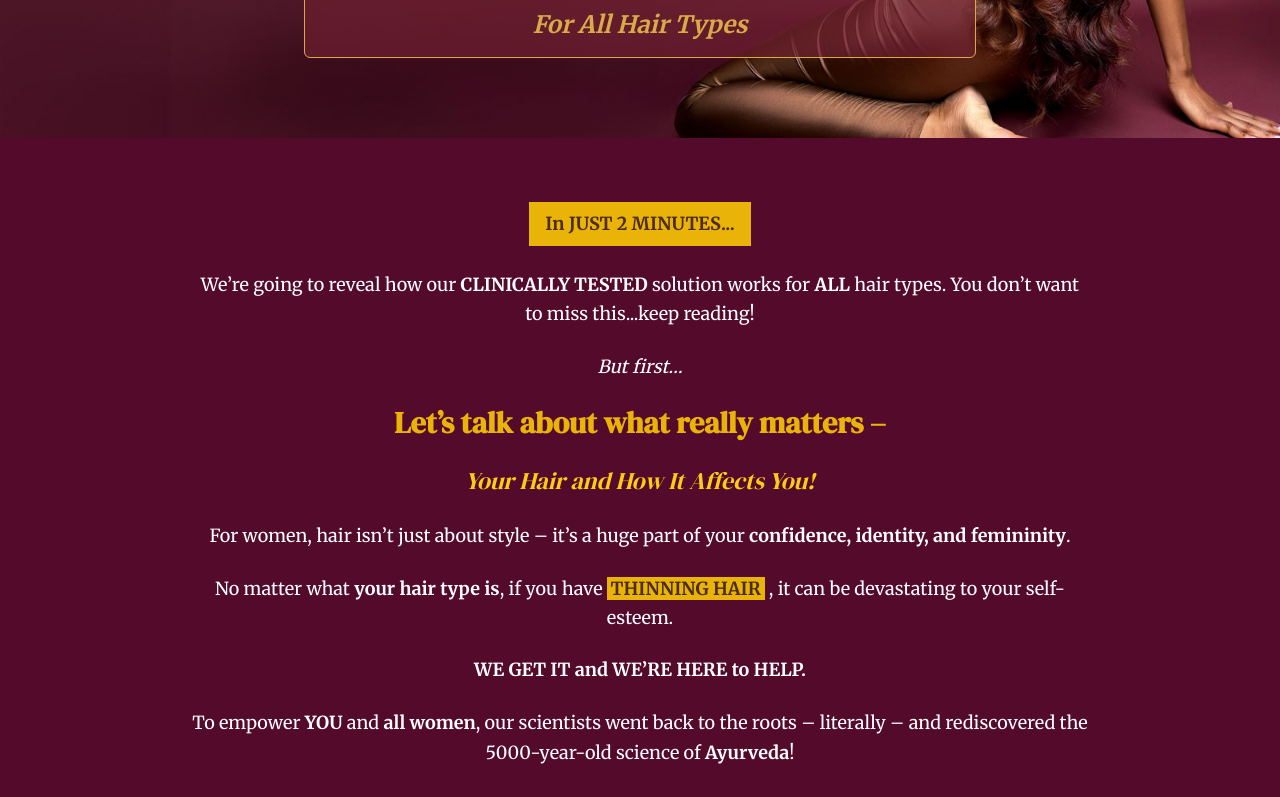
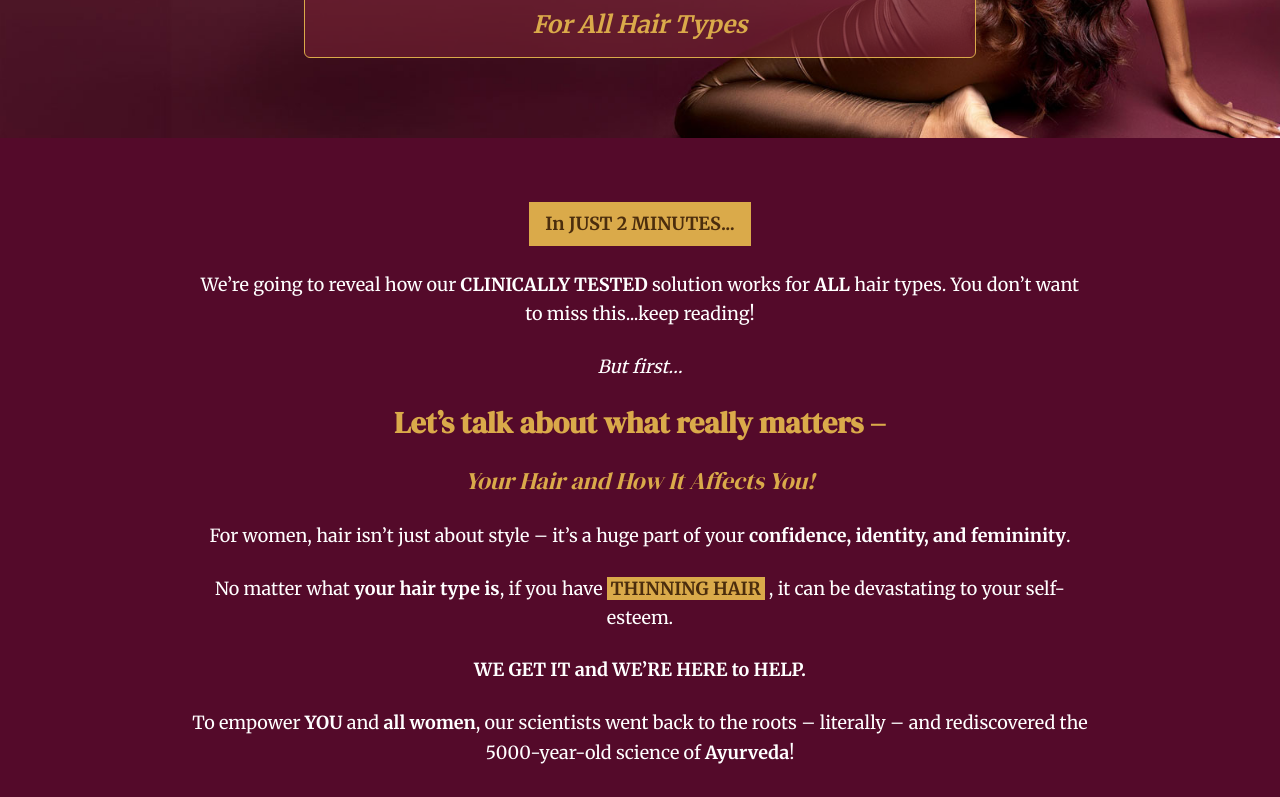
Before and after one commit to BidyutTLS/NnM-NLP11_New_page, a Next.js app: page / in a window 1280 px wide. Shown: the part 484-1281 px from the top of the page. Built offline with nearby package versions, Linux system fonts and the light colour scheme.

Commit message:
Update EmotionalIntroSection.js

```diff
--- a/components/EmotionalIntroSection.js
+++ b/components/EmotionalIntroSection.js
@@ -6,7 +6,7 @@ export default function EmotionalIntroSection() {
       <div className="max-w-4xl mx-auto text-center space-y-6">
 
         {/* Gold Banner */}
-        <div className="bg-yellow-500 text-[#4b2d0d] font-bold text-lg px-4 py-2 inline-block">
+        <div className="bg-gold text-[#4b2d0d] font-bold text-lg px-4 py-2 inline-block">
           In <span className="uppercase">JUST 2 MINUTES</span>...
         </div>
 
@@ -19,10 +19,10 @@ export default function EmotionalIntroSection() {
         <p className="font-merriweather text-lg italic">But first…</p>
 
         {/* Main Headline */}
-        <h2 className="text-2xl md:text-3xl font-bold text-yellow-500 font-dmserif">
+        <h2 className="text-2xl md:text-3xl font-bold text-gold font-dmserif">
           Let’s talk about what really matters –
         </h2>
-        <h3 className="text-xl md:text-2xl italic text-yellow-400 font-dmserif">
+        <h3 className="text-xl md:text-2xl italic text-gold font-dmserif">
           Your Hair and How It Affects You!
         </h3>
 
@@ -32,7 +32,7 @@ export default function EmotionalIntroSection() {
         </p>
         <p className="text-white font-merriweather text-lg leading-relaxed">
           No matter what <strong>your hair type is</strong>, if you have
-          <span className="bg-yellow-500 text-[#4b2d0d] font-bold px-1 mx-1">THINNING HAIR</span>,
+          <span className="bg-gold text-[#4b2d0d] font-bold px-1 mx-1">THINNING HAIR</span>,
           it can be devastating to your self-esteem.
         </p>
 
```
